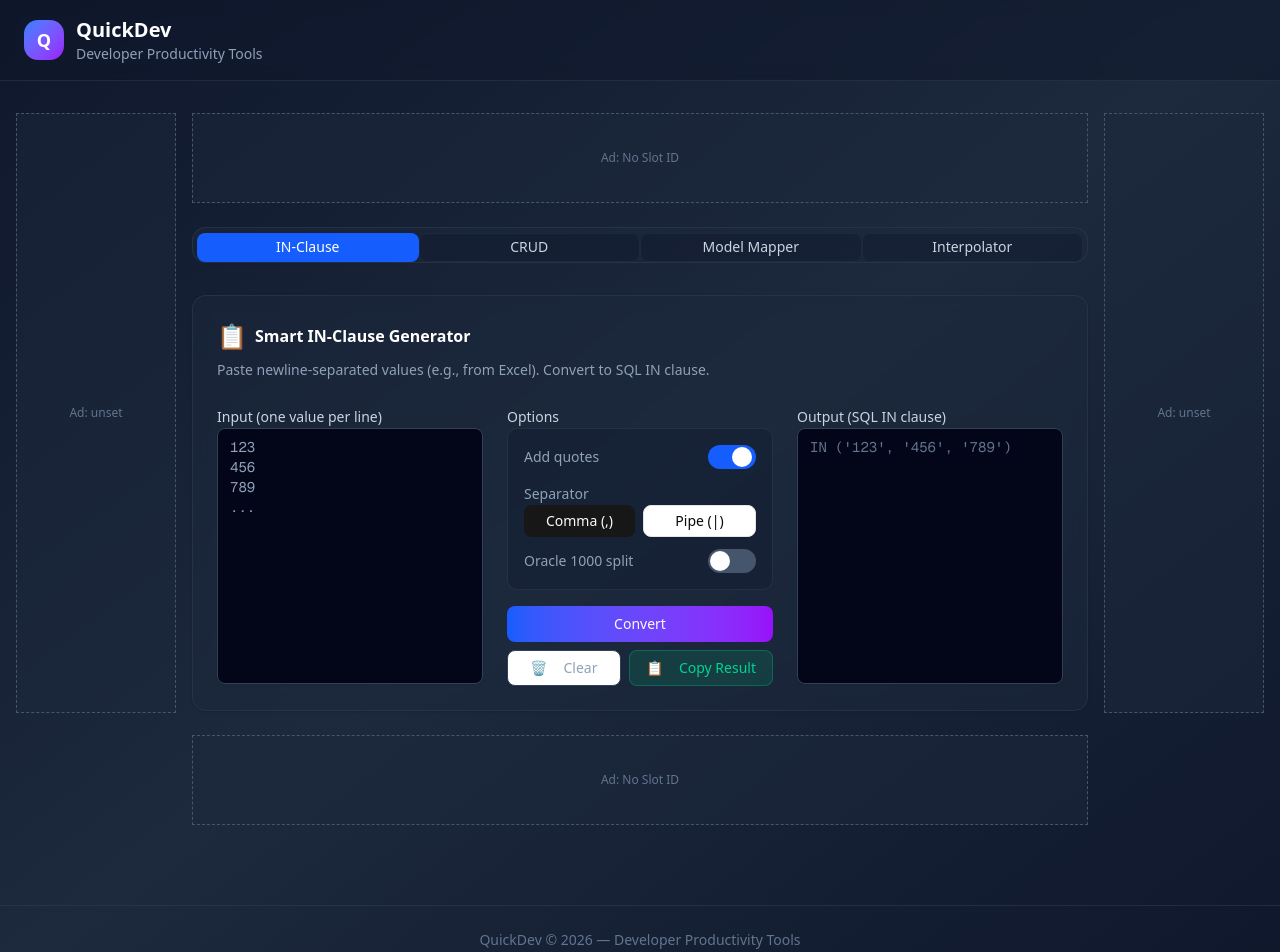
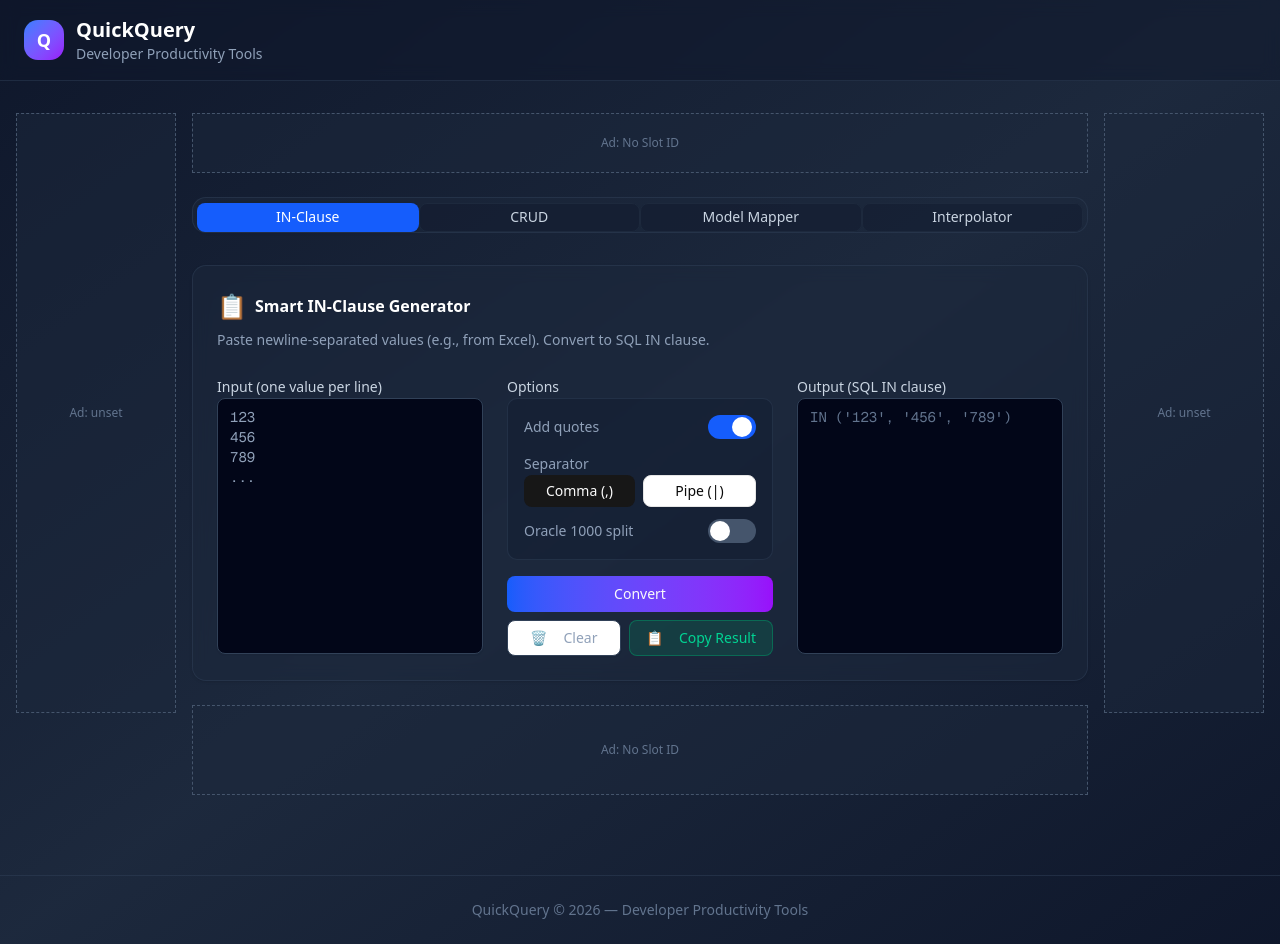
Before and after one commit to KimDavinchi/web_quickquery, a Next.js app: page / in a window 1280 px wide. Shown: the top 952 px of the page. Built offline with nearby package versions, Linux system fonts and the light colour scheme; no server answers.

Commit message:
Rename to QuickQuery and adjust Top Ad height

```diff
--- a/package.json
+++ b/package.json
@@ -1,5 +1,5 @@
 {
-  "name": "7.web-quickquery",
+  "name": "web-quickquery",
   "version": "0.1.0",
   "private": true,
   "scripts": {
--- a/src/app/layout.tsx
+++ b/src/app/layout.tsx
@@ -14,7 +14,7 @@ const geistMono = Geist_Mono({
 });
 
 export const metadata: Metadata = {
-  title: "QuickDev",
+  title: "QuickQuery",
   description: "Developer Productivity Tools - SQL Builder, CRUD, Mapper, Interpolator",
 };
 
--- a/src/app/page.tsx
+++ b/src/app/page.tsx
@@ -22,7 +22,7 @@ export default function Home() {
               <span className="text-white font-bold text-lg">Q</span>
             </div>
             <div>
-              <h1 className="text-xl font-bold text-white">QuickDev</h1>
+              <h1 className="text-xl font-bold text-white">QuickQuery</h1>
               <p className="text-sm text-slate-400">Developer Productivity Tools</p>
             </div>
           </div>
@@ -48,8 +48,8 @@ export default function Home() {
           {/* Top Ad */}
           <AdSenseBanner
             slotId={process.env.NEXT_PUBLIC_ADSENSE_TOP_SLOT}
-            className="w-full min-h-[90px]"
-            style={{ width: "100%", height: "90px" }}
+            className="w-full min-h-[60px]"
+            style={{ width: "100%", height: "60px" }}
           />
 
           <Tabs defaultValue="in-clause" className="w-full">
@@ -101,7 +101,7 @@ export default function Home() {
       {/* Footer */}
       <footer className="border-t border-slate-700/50 mt-12">
         <div className="max-w-7xl mx-auto px-6 py-6 text-center text-slate-500 text-sm">
-          QuickDev © 2026 — Developer Productivity Tools
+          QuickQuery © 2026 — Developer Productivity Tools
         </div>
       </footer>
     </main>
```
